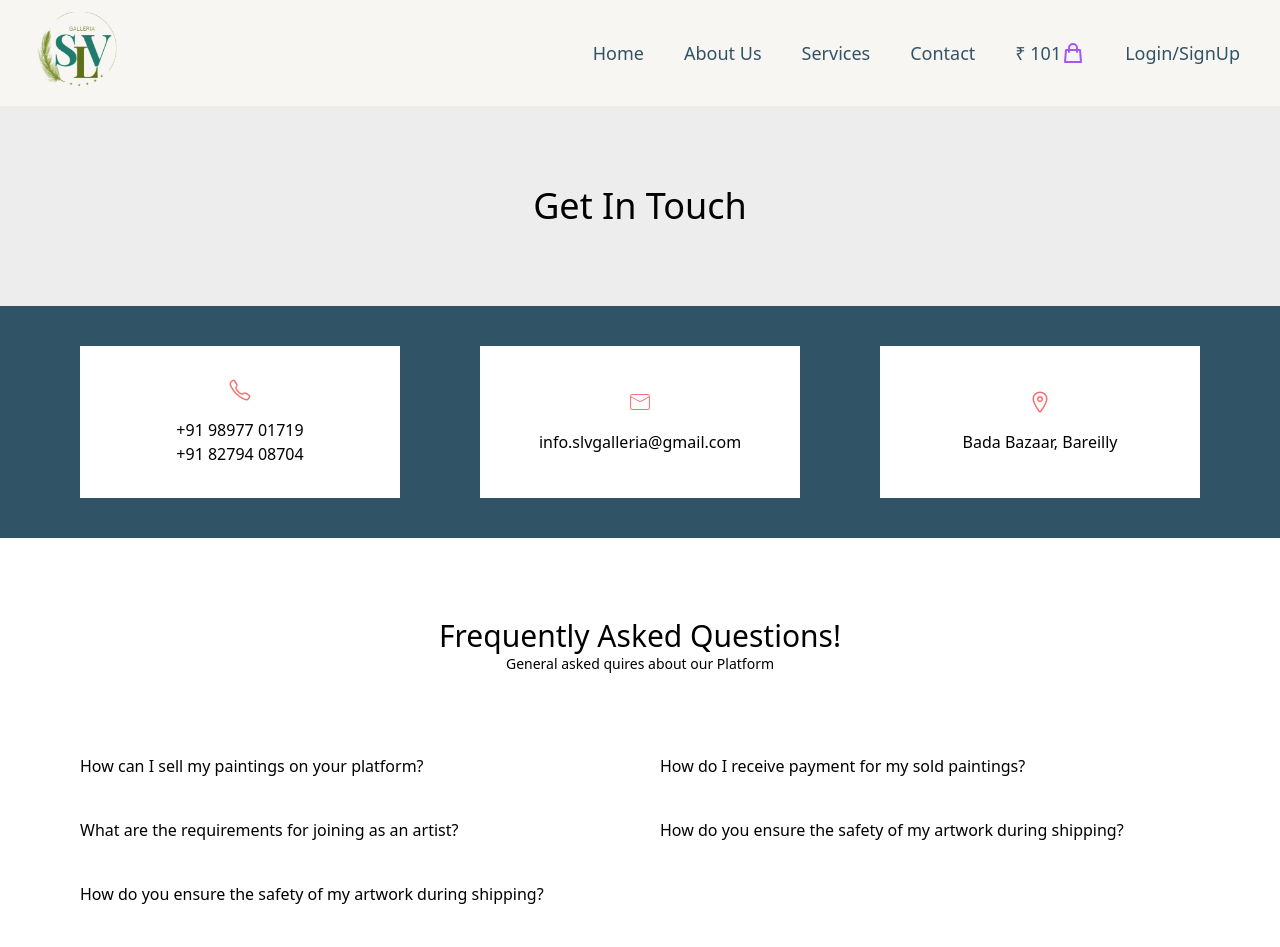
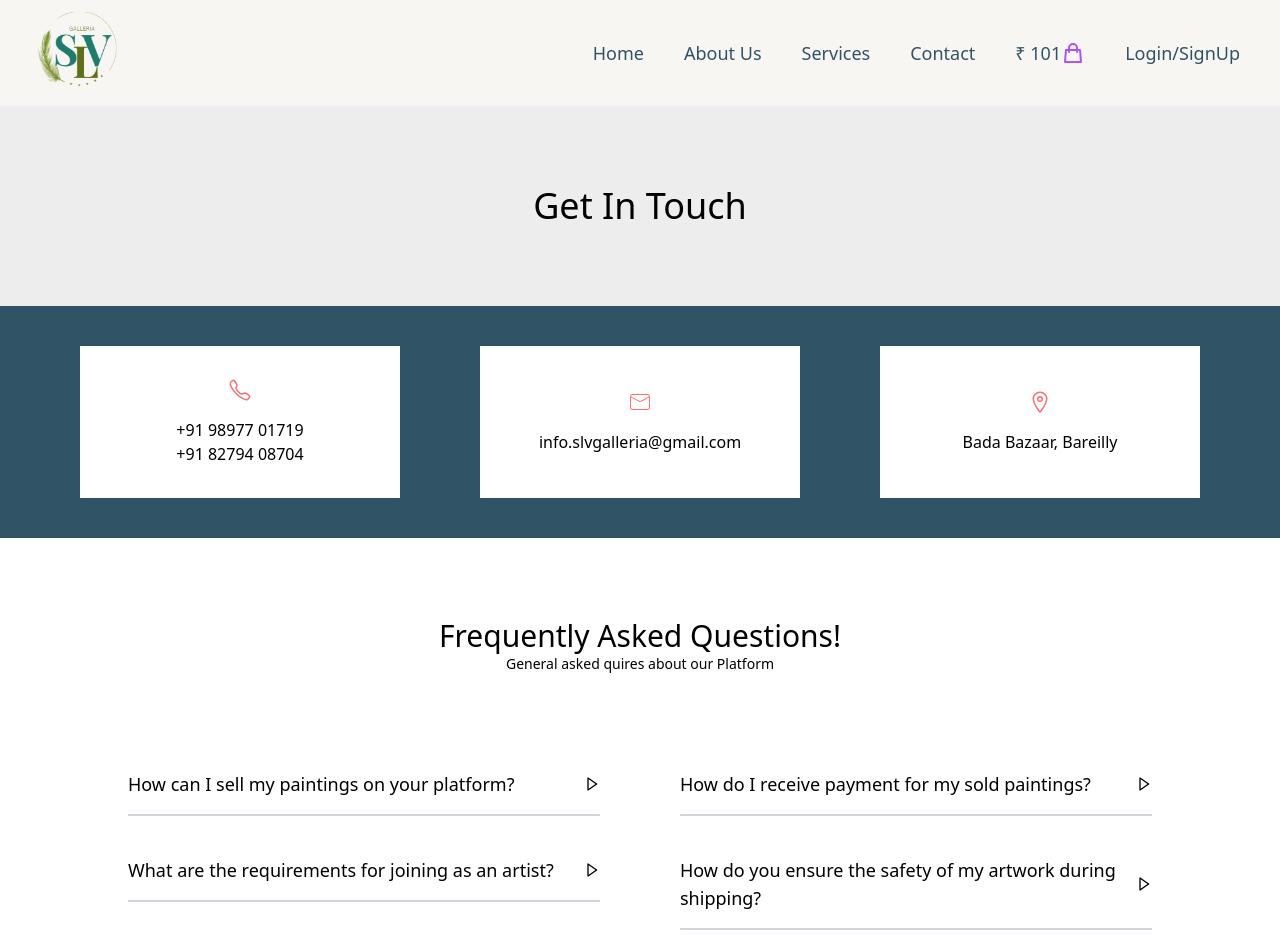
Before and after one commit to theprakharsaxena/slvgalleria, a React (Create React App) app: page /contact in a window 1280 px wide. Shown: the top 947 px of the page. Built offline with nearby package versions, Linux system fonts and the light colour scheme.

Commit message:
dropdown update

```diff
--- /dev/null
+++ b/src/components/Dropdown.js
@@ -0,0 +1,35 @@
+import React, { useState } from "react";
+import { BiUpArrow, BiRightArrow } from "react-icons/bi";
+
+const Dropdown = ({ title, description }) => {
+  const [isOpen, setIsOpen] = useState(false);
+
+  const toggleDropdown = () => {
+    setIsOpen(!isOpen);
+  };
+
+  return (
+    <div className=" border-b-2 border-gray-300">
+      <div
+        className="flex justify-between items-center py-4 cursor-pointer"
+        onClick={toggleDropdown}
+      >
+        <h3 className="text-lg">{title}</h3>
+        <span
+          className={`transition-transform ${
+            isOpen ? "transform rotate-50" : "transform rotate-0"
+          }`}
+        >
+          {isOpen ? <BiUpArrow /> : <BiRightArrow />}
+        </span>
+      </div>
+      {isOpen && (
+        <div className="faq-dropdown__description">
+          <p>{description}</p>
+        </div>
+      )}
+    </div>
+  );
+};
+
+export default Dropdown;
--- a/src/pages/Contact.js
+++ b/src/pages/Contact.js
@@ -1,6 +1,7 @@
 import React from "react";
 import { IoCallOutline, IoLocationOutline } from "react-icons/io5";
 import { CiMail } from "react-icons/ci";
+import Dropdown from "../components/Dropdown";
 
 const Contact = () => {
   return (
@@ -27,12 +28,31 @@ const Contact = () => {
         <h1 className="text-3xl">Frequently Asked Questions!</h1>
         <h4 className="text-sm">General asked quires about our Platform</h4>
       </div>
-      <div className="grid grid-cols-2 gap-10 px-20 mb-20">
-        <h3>How can I sell my paintings on your platform?</h3>
-        <h3>How do I receive payment for my sold paintings?</h3>
-        <h3>What are the requirements for joining as an artist?</h3>
-        <h3>How do you ensure the safety of my artwork during shipping?</h3>
-        <h3>How do you ensure the safety of my artwork during shipping?</h3>
+      <div className="grid grid-cols-2 gap-20 px-32 mb-20">
+        <div className="flex flex-col space-y-6">
+          <Dropdown
+            title="How can I sell my paintings on your platform?"
+            description="Answer to question 1 goes here."
+          />
+          <Dropdown
+            title="What are the requirements for joining as an artist?"
+            description="Answer to question 1 goes here."
+          />
+          <Dropdown
+            title="How do you ensure the safety of my artwork during shipping?"
+            description="Answer to question 1 goes here."
+          />
+        </div>
+        <div className="flex flex-col space-y-6">
+          <Dropdown
+            title="How do I receive payment for my sold paintings?"
+            description="Answer to question 2 goes here."
+          />
+          <Dropdown
+            title="How do you ensure the safety of my artwork during shipping?"
+            description="Answer to question 2 goes here."
+          />
+        </div>
       </div>
     </>
   );
```
